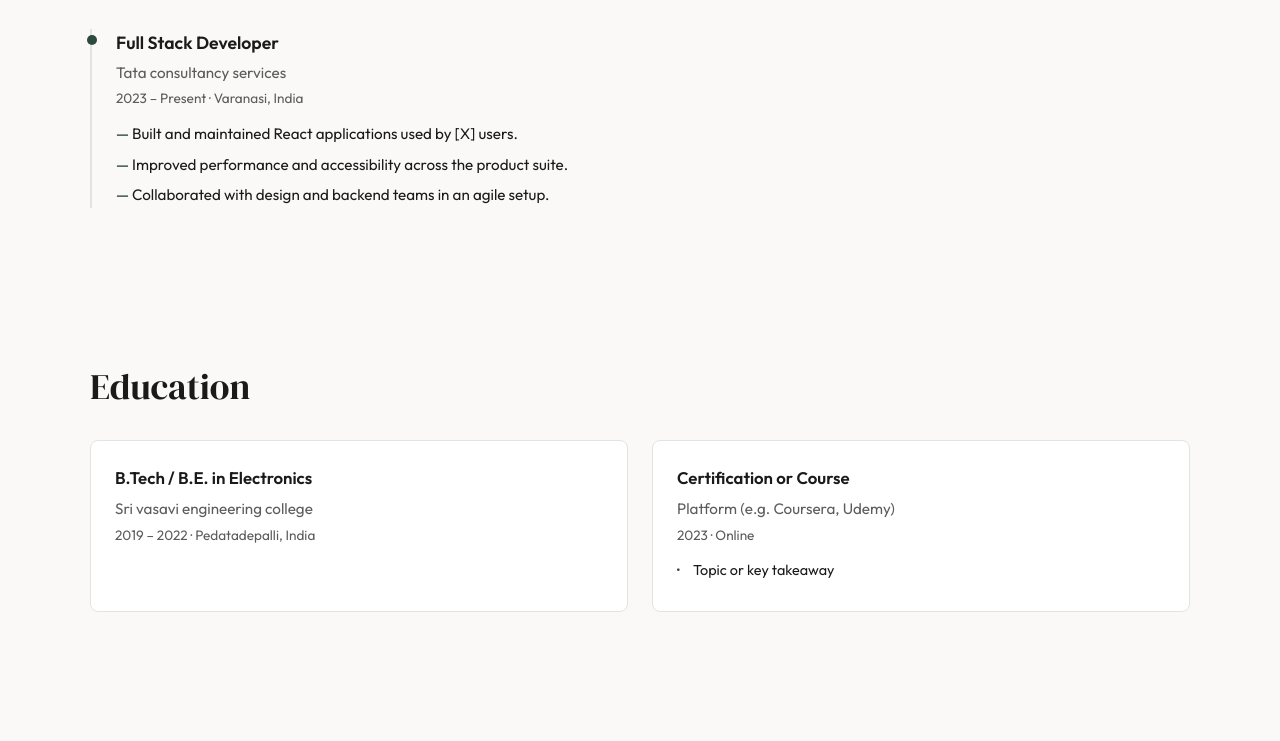
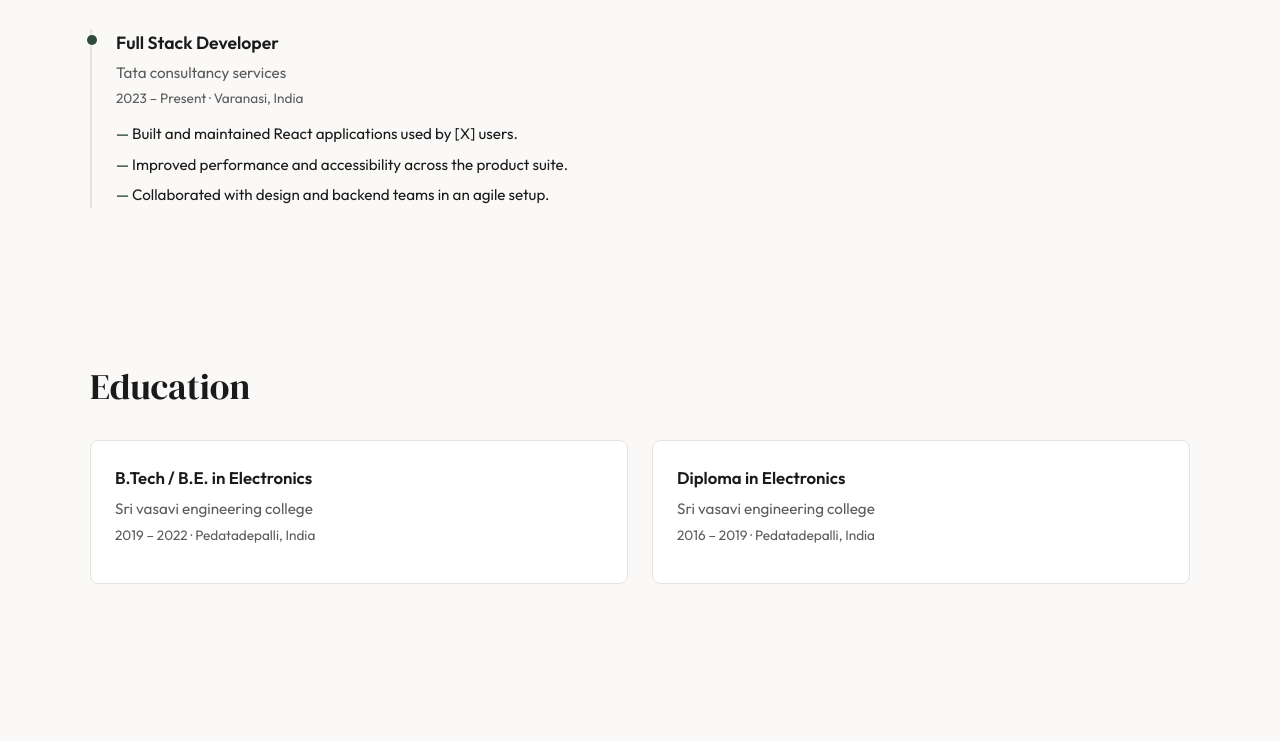
Before and after one commit to SHANMUKH-SRINIVAS/Web-Portfolio, a React (Vite) app: page / in a window 1280 px wide. Shown: the part 1248-1989 px from the top of the page. Built offline with nearby package versions, Linux system fonts and the light colour scheme.

Commit message:
port folio added

```diff
--- a/src/data.js
+++ b/src/data.js
@@ -38,12 +38,20 @@ export const education = [
   },
   {
     id: 2,
-    degree: 'Certification or Course',
-    institution: 'Platform (e.g. Coursera, Udemy)',
-    period: '2023',
-    location: 'Online',
-    highlights: ['Topic or key takeaway'],
-  },
+    degree: 'Diploma in Electronics',
+    institution: 'Sri vasavi engineering college',
+    period: '2016 – 2019',
+    location: 'Pedatadepalli, India',
+
+  }
+  // {
+  //   id: 2,
+  //   degree: 'Certification or Course',
+  //   institution: 'Platform (e.g. Coursera, Udemy)',
+  //   period: '2023',
+  //   location: 'Online',
+  //   highlights: ['Topic or key takeaway'],
+  // },
 ]
 
 export const projects = [
```
